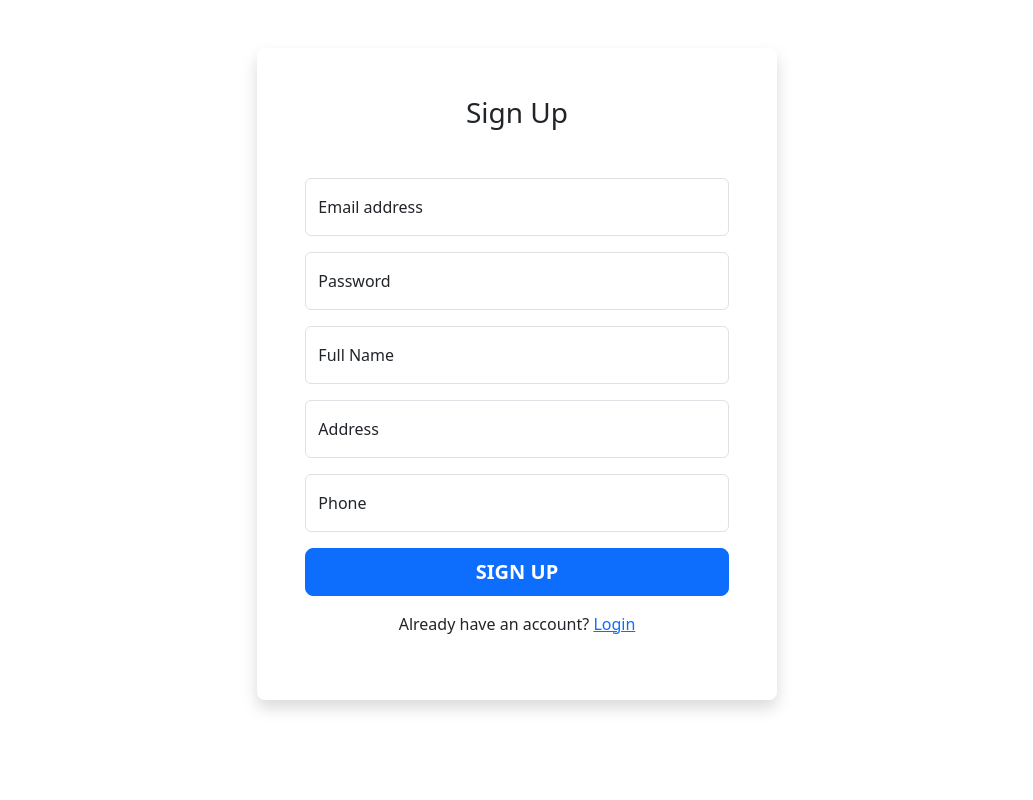
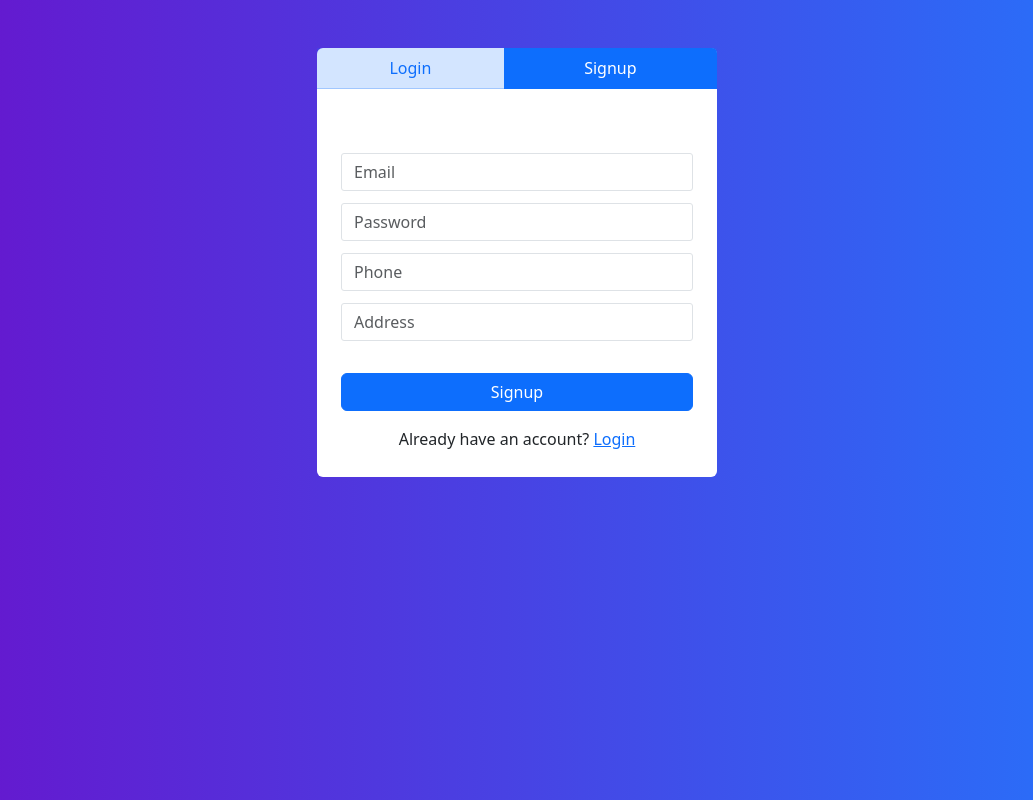
Before and after one commit to lonewanderer27/Dashboard_PHP, a PHP site: page /signup.php in a window 1280 px wide. Shown: the whole page, without its empty margins (123-1156 px from the left). Run offline with PHP 8.4, Linux system fonts and the light colour scheme; some libraries are stand-ins or nearby versions.

Commit message:
Overhauled login and signup pages for better UX
Performed a major revamp of the login and signup pages to enhance user experience. The code has been simplified and unnecessary sections removed. Also, we've added styles to

```diff
--- a/signup.php
+++ b/signup.php
@@ -64,55 +64,35 @@ if ($_SERVER['REQUEST_METHOD'] === 'POST') {
     <title>Employee Management Software</title>
     <link href="https://cdn.jsdelivr.net/npm/bootstrap@5.3.2/dist/css/bootstrap.min.css" rel="stylesheet"
           crossorigin="anonymous">
-    <link rel="stylesheet" href="https://cdn.datatables.net/1.13.6/css/jquery.dataTables.css"/>
-    <script src="https://ajax.googleapis.com/ajax/libs/jquery/3.7.1/jquery.min.js"></script>
-    <script src="https://cdn.datatables.net/1.13.6/js/jquery.dataTables.js"></script>
     <script defer src="https://cdn.jsdelivr.net/npm/bootstrap@5.0.2/dist/js/bootstrap.bundle.min.js"
             crossorigin="anonymous"></script>
-    <script defer src="script.js"></script>
+    <link href="styles.css" rel="stylesheet">
 </head>
-<body>
+<body class="gradient-custom d-flex justify-content-center align-items-center mt-5">
 <form action="<?php echo htmlspecialchars($_SERVER["PHP_SELF"]); ?>" method="POST">
-    <div class="row">
-        <div class="col-sm-9 col-md-7 col-lg-5 mx-auto">
-            <div class="card border-0 shadow rounded-3 my-5">
-                <div class="card-body p-4 p-sm-5">
+    <div class="card">
+        <ul class="nav nav-pills mb-3" id="pills-tab" role="tablist">
+            <li class="nav-item text-center">
+                <a class="nav-link btl" href="login.php" aria-selected="true">Login</a>
+            </li>
+            <li class="nav-item text-center">
+                <a class="nav-link active btr" href="signup.php" aria-selected="false">Signup</a>
+            </li>
+        </ul>
+        <div>
+            <div class="tab-pane fade show active" role="tabpanel">
+                <div class="form px-4 pt-5">
                     <?php include('components/alert.php') ?>
-                    <h3 class="card-title text-center mb-5 fw-light">Sign Up</h3>
-                    <form>
-                        <div class="form-floating mb-3">
-                            <input name="email" type="email" class="form-control" id="floatingInput"
-                                   placeholder="name@example.com" required>
-                            <label for="floatingInput">Email address</label>
-                        </div>
-                        <div class="form-floating mb-3">
-                            <input name="password" type="password" class="form-control" id="floatingPassword"
-                                   placeholder="Password" required>
-                            <label for="floatingPassword">Password</label>
-                        </div>
-                        <div class="form-floating mb-3">
-                            <input name="full_name" type="text" class="form-control" id="full_name"
-                                   placeholder="Full Name" required>
-                            <label for="full_name">Full Name</label>
-                        </div>
-                        <div class="form-floating mb-3">
-                            <input name="address" type="text" class="form-control" id="address"
-                                   placeholder="Address" required>
-                            <label for="address">Address</label>
-                        </div>
-                        <div class="form-floating mb-3">
-                            <input name="phone" type="text" class="form-control" id="phone"
-                                   placeholder="phone" required>
-                            <label for="phone">Phone</label>
-                        </div>
-                        <div class="d-grid">
-                            <button class="btn btn-lg btn-primary btn-login text-uppercase fw-bold" type="submit">Sign Up
-                            </button>
-                        </div>
-                        <div class="mt-3 text-center">
-                            <p>Already have an account? <a href="login.php">Login</a></p>
-                        </div>
-                    </form>
+                    <input type="email" name="email" class="form-control" placeholder="Email">
+                    <input type="password" name="password" class="form-control" placeholder="Password">
+                    <input type="phone" name="phone" class="form-control" placeholder="Phone">
+                    <input type="text" name="address" class="form-control" placeholder="Address">
+                    <div class="d-grid">
+                        <button class="btn btn-dark" type="submit">Signup</button>
+                    </div>
+                    <div class="mt-3 text-center">
+                        <p>Already have an account? <a href="login.php">Login</a></p>
+                    </div>
                 </div>
             </div>
         </div>
--- a/styles.css
+++ b/styles.css
@@ -1,47 +1,69 @@
-@media (min-width: 768px) {
-    .animate {
-        animation-duration: 0.3s;
-        -webkit-animation-duration: 0.3s;
-        animation-fill-mode: both;
-        -webkit-animation-fill-mode: both;
-    }
+.gradient-custom {
+    /* fallback for old browsers */
+    background: #6a11cb;
+
+    /* Chrome 10-25, Safari 5.1-6 */
+    background: -webkit-linear-gradient(to right, rgba(106, 17, 203, 1), rgba(37, 117, 252, 1));
+
+    /* W3C, IE 10+/ Edge, Firefox 16+, Chrome 26+, Opera 12+, Safari 7+ */
+    background: linear-gradient(to right, rgba(106, 17, 203, 1), rgba(37, 117, 252, 1))
 }
 
-@keyframes slideIn {
-    0% {
-        transform: translateY(1rem);
-        opacity: 0;
+.card{
+    width: 400px;
+    border:none;
 }
 
-    100% {
-        transform: translateY(0rem);
-        opacity: 1;
+.btr{
+    border-top-right-radius: 5px !important;
 }
 
-    0% {
-        transform: translateY(1rem);
-        opacity: 0;
-    }
+
+.btl{
+    border-top-left-radius: 5px !important;
 }
 
-@-webkit-keyframes slideIn {
-    0% {
-        -webkit-transform: transform;
-        -webkit-opacity: 0;
+.btn-dark {
+    color: #fff;
+    background-color: #0d6efd;
+    border-color: #0d6efd;
 }
 
-    100% {
-        -webkit-transform: translateY(0);
-        -webkit-opacity: 1;
+.btn-dark:hover {
+    color: #fff;
+    background-color: #0d6efd;
+    border-color: #0d6efd;
 }
 
-    0% {
-        -webkit-transform: translateY(1rem);
-        -webkit-opacity: 0;
-    }
+.nav-pills{
+    display:table !important;
+    width:100%;
 }
 
-.slideIn {
-    -webkit-animation-name: slideIn;
-    animation-name: slideIn;
+.nav-pills .nav-link {
+    border-radius: 0px;
+    border-bottom: 1px solid #0d6efd40;
+
 }
+
+.nav-item{
+    display: table-cell;
+    background: #0d6efd2e;
+}
+
+.form{
+    padding: 10px;
+}
+
+.form input{
+    margin-bottom: 12px;
+    border-radius: 3px;
+}
+
+.form input:focus{
+    box-shadow: none;
+}
+
+.form button{
+    margin-top: 20px;
+}
```
Also changed, not shown: login.php (+23 -27 lines). Lines whose indentation alone changed are shown as unchanged.
